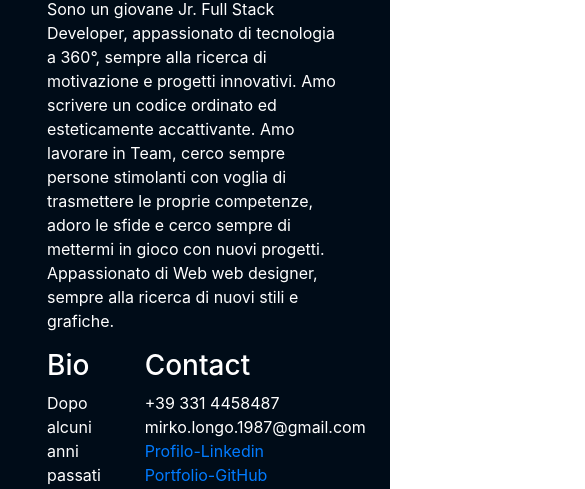
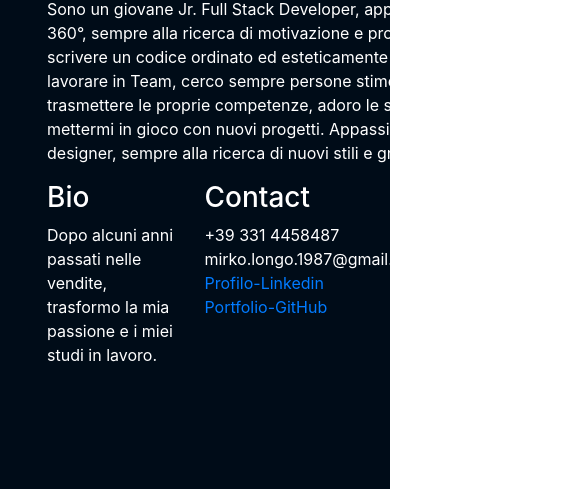
Before and after one commit to Mirko2552150/Mirko2552150.github.io, a plain HTML site: page index.html in a window 390 px wide. Shown: the part 425-914 px from the top of the page, 585 px wide, since content can reach past the window. Drawn offline with nearby package versions, Linux system fonts and the light colour scheme.

Commit message:
Add files via upload

```diff
--- a/css/main.css
+++ b/css/main.css
@@ -2,7 +2,7 @@ body {
 
   font-family: "Poppins", sans-serif;
   overflow-x: hidden;
-
+  background-color: #000c18;
 
 }
 
@@ -141,7 +141,6 @@ header {
   height: 100vh;
   font-family: sans-serif;
 
-
 }
 
 .home-about {
@@ -248,8 +247,8 @@ header {
 
 }
 
-.home-more-stuff {
-
+.home-more-stuff, .home-about, .home-intro  {
+  width: 100%;
 }
 
 @media screen and (max-width: 992px) {
@@ -258,6 +257,10 @@ header {
     width: 50vw;
     height: auto;
 
+  }
+
+  .home-more-stuff, .home-about, .home-intro  {
+    width: 992px;
   }
 
   .home-intro {
@@ -282,6 +285,10 @@ header {
 
   }
 
+  .home-more-stuff, .home-about, .home-intro  {
+    width: 600px;
+  }
+
   .home-more-stuff a p {
     font-size: 12px;
   }
```
